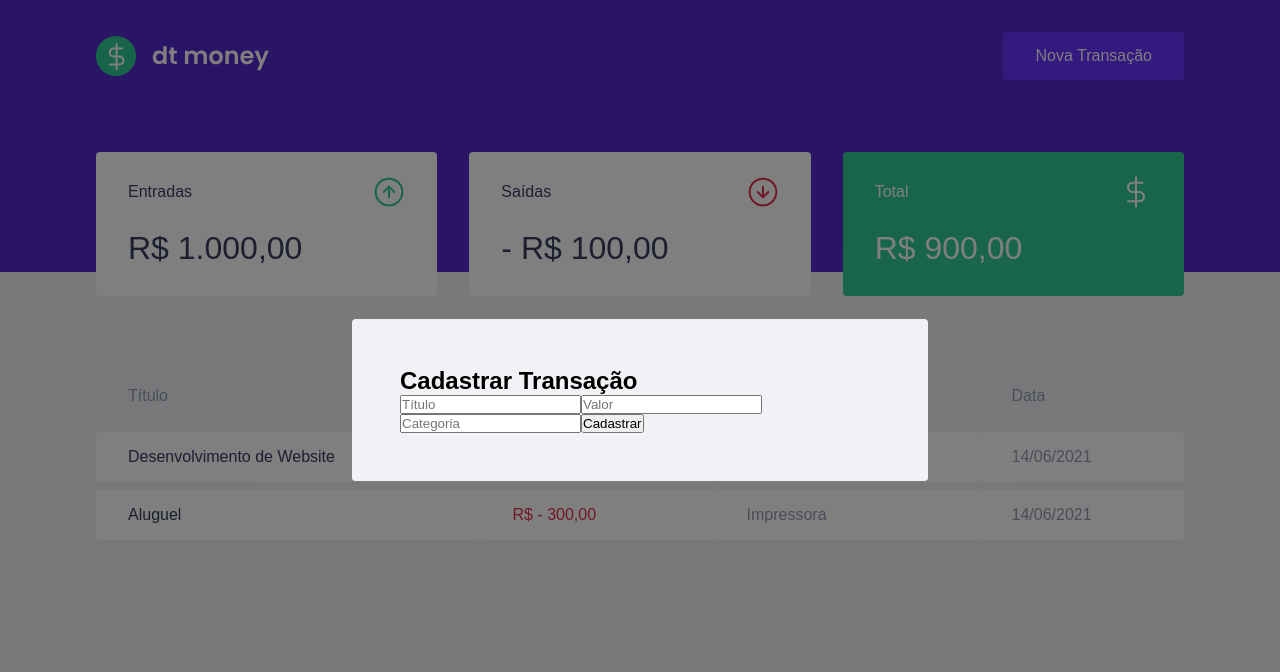
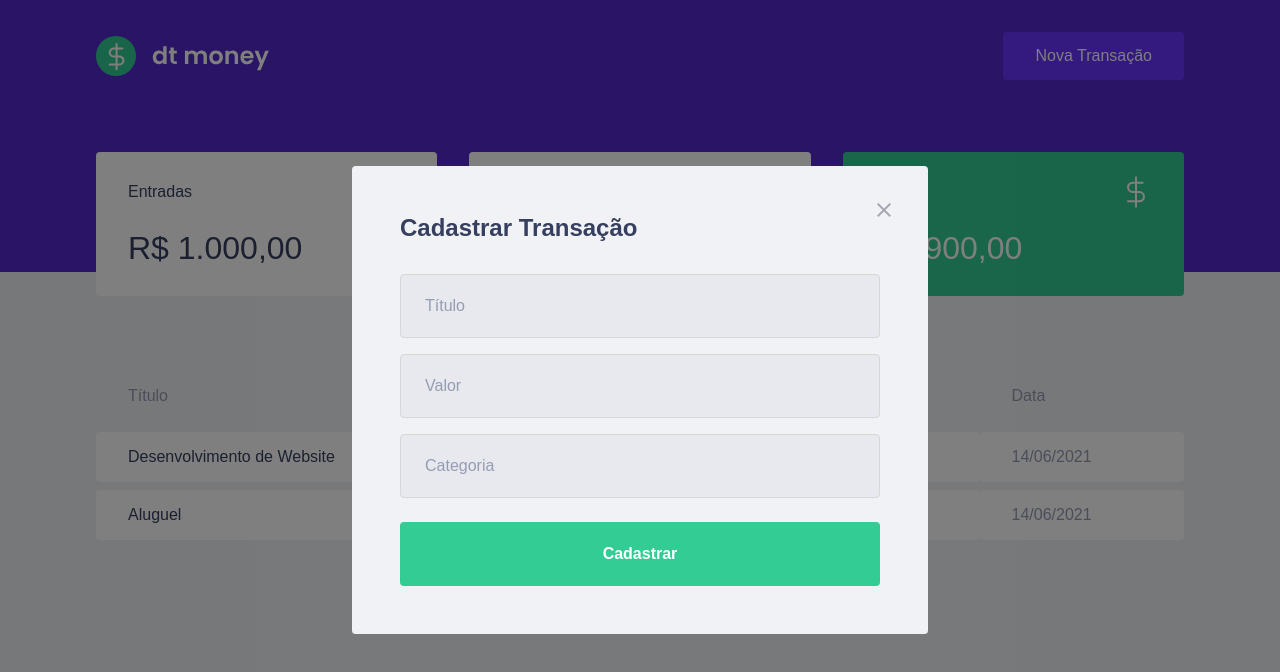
Before and after one commit to BarrosAmorim/dtmoney, a React (Create React App) app: page / in a window 1280 px wide. Both pictures are taken after a click on the button "Nova Transação". Shown: the top 672 px of the page. Built offline with nearby package versions, Linux system fonts and the light colour scheme; no server answers; what miragejs would draw is missing.

Commit message:
Estilizando Modal

```diff
--- a/src/components/ModalTransaction/index.tsx
+++ b/src/components/ModalTransaction/index.tsx
@@ -1,5 +1,7 @@
 import Modal from 'react-modal'
 import { Container } from './styles'
+
+import close from '../../assets/close.svg'
 
 type ModalTransactionProps = {
     isOpen: boolean
@@ -9,6 +11,7 @@
 export const ModalTransaction = ({ isOpen, onRequestClose }: ModalTransactionProps) => {
     return (
         <Modal isOpen={isOpen} onRequestClose={onRequestClose} overlayClassName="react-modal-overlay" className="react-modal-content" >
+            <button type="button" onClick={onRequestClose} className="react-modal-close"> <img src={close} alt="botão fechar modal" /> </button>
             <Container>
                 <h2>Cadastrar Transação</h2>
                 <input placeholder="Título" />
--- a/src/components/ModalTransaction/styles.ts
+++ b/src/components/ModalTransaction/styles.ts
@@ -1,5 +1,43 @@
 import styled from "styled-components"
 
 export const Container = styled.form`
+    h2 {
+        color: var(--text-title);
+        font-size: 1.5rem;
+        margin-bottom: 2rem;
+    }
 
+    input {
+        width: 100%;
+        padding: 0 1.5rem;
+        height: 4rem;
+        border-radius: 0.25rem;
+        background: #e7e9ee;
+        border: 1px solid #d7d7d7;
+        font-weight: 400;
+        font-size: 1rem;
+        &::placeholder {
+            color: var(--text-body);
+        }
+        & + input {
+            margin-top: 1rem;
+        }
+    }
+
+    button[type="submit"] {
+        width: 100%;
+        padding: 0 1.5rem;
+        height: 4rem;
+        background: var(--green);
+        color: #fff;
+        border-radius: 0.25rem;
+        border: 0;
+        font-size: 1rem;
+        margin-top: 1.5rem;
+        font-weight: 600;
+        transition: filter 0.2s;
+        &:hover {
+            filter: brightness(0.9);
+        }
+    }
 `
--- a/src/styles/global.ts
+++ b/src/styles/global.ts
@@ -76,4 +76,17 @@
         border-radius: 0.24rem;
     }
 
+    .react-modal-close {
+        position: absolute;
+        right: 1.5rem;
+        top: 1.5rem;
+        border: 0;
+        background: transparent;
+        transition: filter 0.2s;
+        &:hover {
+            filter: brightness(0.8);
+        }
+
+    }
+
 `
```
